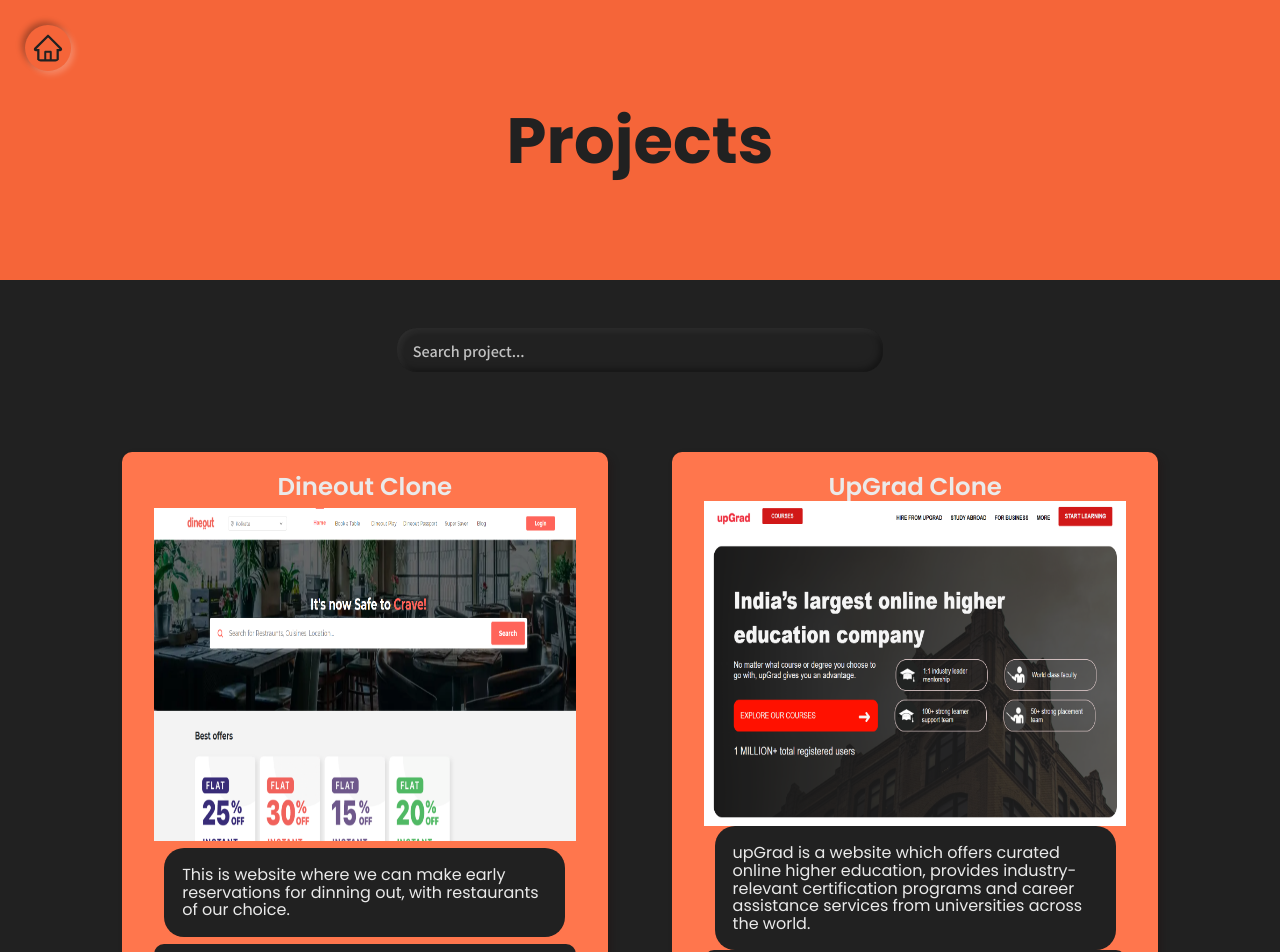
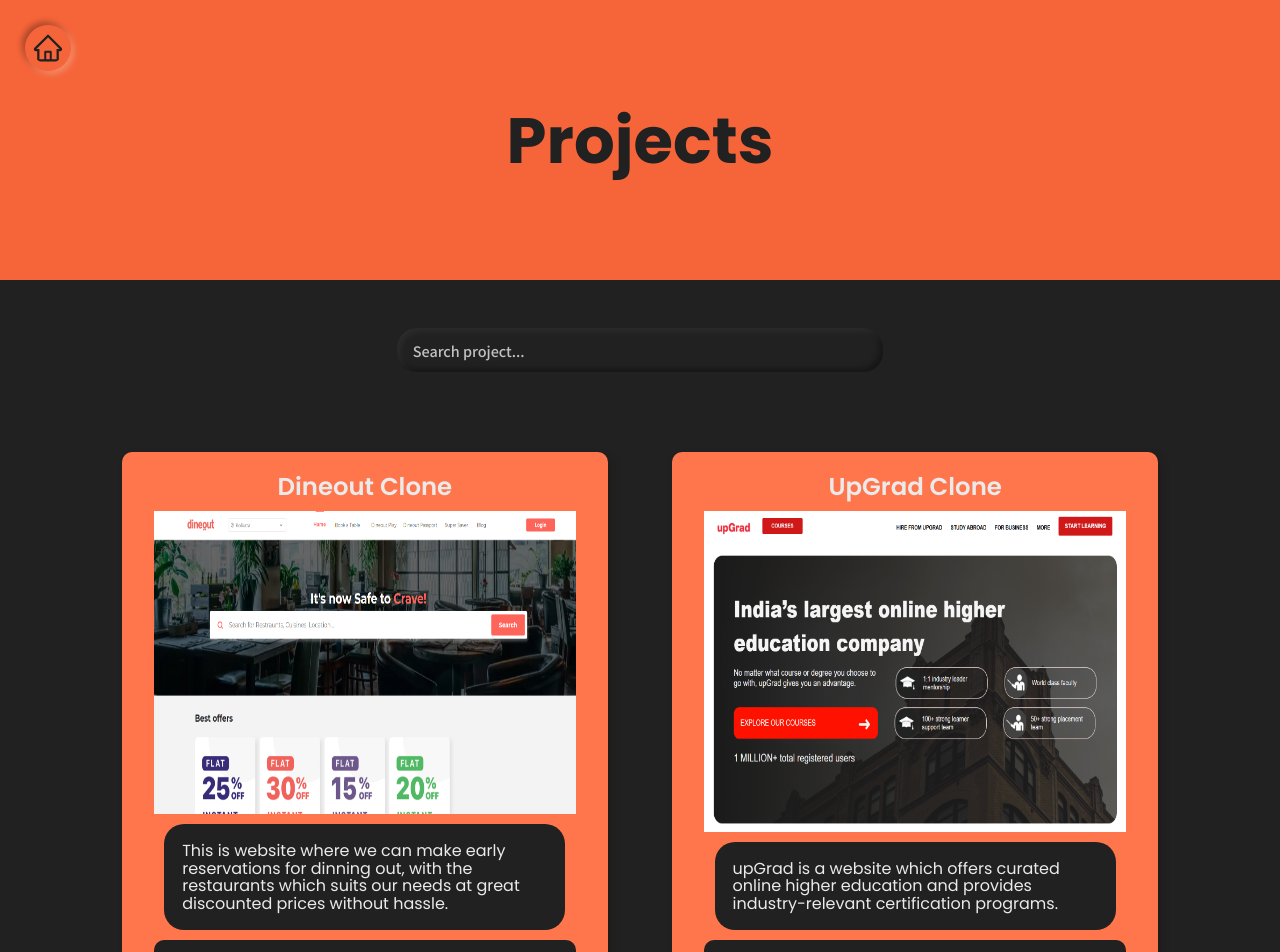
Before and after one commit to Manasvi26/portfolio, a React (Create React App) app: page /projects in a window 1280 px wide. Shown: the top 952 px of the page. Built offline with nearby package versions, Linux system fonts and the light colour scheme; a web font is replaced by a local one.

Commit message:
Updated with some changes

```diff
--- a/src/components/Navbar/Navbar.js
+++ b/src/components/Navbar/Navbar.js
@@ -197,7 +197,20 @@
               <NavLink to="/#resume" smooth={true} spy="true" duration={2000}>
                 <div className={classes.drawerItem}>
                   <HiDocumentText className={classes.drawerIcon} />
-                  <span className={classes.drawerLinks}>Resume</span>
+                  <span
+                    type="button"
+                    onClick={(e) => {
+                      e.preventDefault();
+
+                      window.open(
+                        "https://drive.google.com/file/d/17L2bko19g2fB25272hCgJA-rqEY8tPB9/view?usp=sharing",
+                        "_blank"
+                      );
+                    }}
+                    className={classes.drawerLinks}
+                  >
+                    Resume
+                  </span>
                 </div>
               </NavLink>
             </Fade>
--- a/src/components/Projects/SingleProject/SingleProject.css
+++ b/src/components/Projects/SingleProject/SingleProject.css
@@ -16,6 +16,7 @@
 .projectContent {
   display: flex;
   flex-direction: column;
+  gap: 10px;
   align-items: center;
   justify-content: space-between;
   width: 100%;
--- a/src/data/headerData.js
+++ b/src/data/headerData.js
@@ -5,7 +5,7 @@
   name: "Manasvi Sharma",
   title: "Web Developer",
   desciption:
-    "Hello! Welcome... My name is Manasvi Sharma. I'm a full stack web developer based in India. I am highly-proficient in MERN stack and looking for opportunities to learn and build. So...let's connect! and start building!",
+    "Hello! Welcome, my name is Manasvi Sharma. I'm a full stack web developer based in India. I am highly-proficient in MERN stack and looking for opportunities to learn and build. So...let's connect! and start building!",
   image:
     "https://raw.githubusercontent.com/PhantomScript/asset-container/main/developer-portfolio/landingImg.png",
   resumePdf: resume,
--- a/src/data/projectsData.js
+++ b/src/data/projectsData.js
@@ -15,7 +15,7 @@
     id: 1,
     projectName: "Dineout Clone",
     projectDesc:
-      "This is website where we can make early reservations for dinning out, with restaurants of our choice. ",
+      "This is website where we can make early reservations for dinning out, with the restaurants which suits our needs at great discounted prices without hassle.",
     tags: ["React", "Redux", "Material Ui", "CSS", "MongoDb", "NodeJs"],
     code: "https://github.com/suvamAdhikary/dineout_clone/tree/manasvi",
     demo: "https://dineout-clone.vercel.app/",
@@ -25,7 +25,7 @@
     id: 2,
     projectName: "UpGrad Clone",
     projectDesc:
-      "upGrad is a website which offers curated online higher education, provides industry-relevant certification programs and career assistance services from universities across the world.",
+      "upGrad is a website which offers curated online higher education and provides industry-relevant certification programs.",
     tags: ["Js", "CSS", "HTML", "MongoDb", "NodeJs"],
     code: "https://github.com/madanakrishnanmasai/website-clone",
     demo: "https://upgrad-clone-backend.herokuapp.com/",
--- a/src/data/socialsData.js
+++ b/src/data/socialsData.js
@@ -11,4 +11,6 @@
   stackOverflow: "https://stackoverflow.com/users/",
   gitlab: "https://gitlab.com/",
   youtube: "https://youtube.com/",
+  resume:
+    "https://drive.google.com/file/d/17L2bko19g2fB25272hCgJA-rqEY8tPB9/view?usp=sharing",
 };
```
